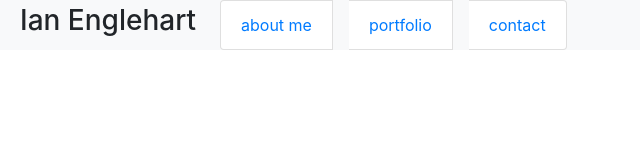
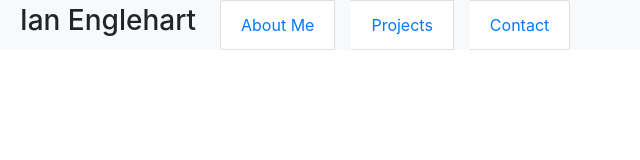
Before and after one commit to ienglehart/react-portfolio, a React (Create React App) app: page / in a window 1280 px wide. Shown: the top 160 px of the page, without its empty margins (0-640 px from the left). Built offline with nearby package versions, Linux system fonts and the light colour scheme; the HTML template or start-up script is replaced by a standard one.

Commit message:
links work
npm open lands you on the about me page, and the links still work amongst each other. plus some other stylistic changes

```diff
--- a/package.json
+++ b/package.json
@@ -1,5 +1,5 @@
 {
-  "homepage": "http://ienglehart.github.io/react-portfolio",
+  "homepage": "http://ienglehart.github.io/react-portfolio/",
   "name": "react-portfolio",
   "version": "0.1.0",
   "private": true,
--- a/src/App.css
+++ b/src/App.css
@@ -1,3 +1,7 @@
+:root{
+  --dark: black;
+}
+
 .App {
   text-align: center;
 }
@@ -24,19 +28,6 @@
   color: white;
 }
 
-.App-link {
-  color: #61dafb;
-}
-
-@keyframes App-logo-spin {
-  from {
-    transform: rotate(0deg);
-  }
-  to {
-    transform: rotate(360deg);
-  }
-}
-
 .holder-card {
   border:none;
   background-color: transparent;
@@ -52,7 +43,7 @@
   }
 
 .accordion-button {
-  background-color: #4CAF50; /* Green */
+  background-color: grey; /* Green */
   border: none;
   color: white;
   padding: 15px 32px;
--- a/src/App.js
+++ b/src/App.js
@@ -4,10 +4,10 @@ import Projects from './components/Projects';
 import Contact from './components/Contact';
 import About from './components/About';
 import 'bootstrap/dist/css/bootstrap.min.css';
-import { Router, Route, Switch } from "react-router";
+//import { Router, Route, Switch } from "react-router";
 
 const showAbout = () => {
-  if (window.location.pathname === "/react-portfolio/"){
+  if (window.location.pathname === "/react-portfolio"){
     return <About />
   }
 }
--- a/src/components/About/index.js
+++ b/src/components/About/index.js
@@ -1,4 +1,4 @@
-import { render } from '@testing-library/react';
+//import { render } from '@testing-library/react';
 import React from 'react';
 import '../../App.css'
 
@@ -10,7 +10,7 @@ function About(){
             <div className="accordion-item">
                 <h2 className="accordion-header" id="flush-headingOne">
                 <button className="accordion-button collapsed mx-auto" type="button" data-bs-toggle="collapse" data-bs-target="#flush-collapseOne" aria-expanded="false" aria-controls="flush-collapseOne">
-                Hi! I'm Ian
+                    About Me
                 </button>
                 </h2>
                 <div id="flush-collapseOne" className="accordion-collapse collapse" aria-labelledby="flush-headingOne" data-bs-parent="#accordionFlushExample">
@@ -37,6 +37,16 @@ function About(){
                 <div className="accordion-body card accordion-card pt-1">Honestly i just want a job to pay for my spotify premium</div>
                 </div>
             </div>
+            <div className="accordion-item">
+                <h2 className="accordion-header" id="flush-headingFour">
+                <button className="accordion-button collapsed mx-auto" type="button" data-bs-toggle="collapse" data-bs-target="#flush-collapseFour" aria-expanded="false" aria-controls="flush-collapseFour">
+                    Work History
+                </button>
+                </h2>
+                <div id="flush-collapseFour" className="accordion-collapse collapse" aria-labelledby="flush-headingFour" data-bs-parent="#accordionFlushExample">
+                <div className="accordion-body card accordion-card pt-1">perhabs</div>
+                </div>
+            </div>
         </div>
     </div>
 </div>
--- a/src/components/Contact/index.js
+++ b/src/components/Contact/index.js
@@ -1,4 +1,4 @@
-import React, { useState } from 'react';
+import React from 'react';
 
 // import { validateEmail } from '../../utils/helpers';
 
--- a/src/components/Nav/index.js
+++ b/src/components/Nav/index.js
@@ -8,24 +8,24 @@ function Nav(props) {
   return (
 
     <nav className="nav flex-row px-1 bg-light text-center">
-      <h3 className="text-center mx-3 mt-1">
+      <h3 className="place-center mx-3 mt-1 pr-6">
         Ian Englehart
       </h3>
       <div>
         <ul className="list-group list-group-horizontal flex-row my-auto">
           <li className="list-group-item mx-2">
-            <a data-testid="link m-2 p-2" href="/react-portfolio/">
-              about me
+            <a data-testid="link m-2 p-2" href="/react-portfolio">
+              About Me
             </a>
           </li>
           <li className="list-group-item mx-2">
             <a data-testid="link m-2 p-2" href="/react-portfolio/portfolio">
-              portfolio
+              Projects
             </a>
           </li>
           <li className="list-group-item mx-2">
             <a data-testid="link m-2 p-2" href="/react-portfolio/contact">
-              contact
+              Contact
             </a>
           </li>
         </ul>
--- a/src/components/Projects/JsCarousel.js
+++ b/src/components/Projects/JsCarousel.js
@@ -1,5 +1,7 @@
 import React, { Component } from 'react'
 import styled from 'styled-components'
+
+// This is not in use
 
 export default class JsCarousel extends Component {
     render() {
```
Also changed, not shown: 2 other files (tests, documents, lock files or other folders). Lines whose indentation alone changed are shown as unchanged.
